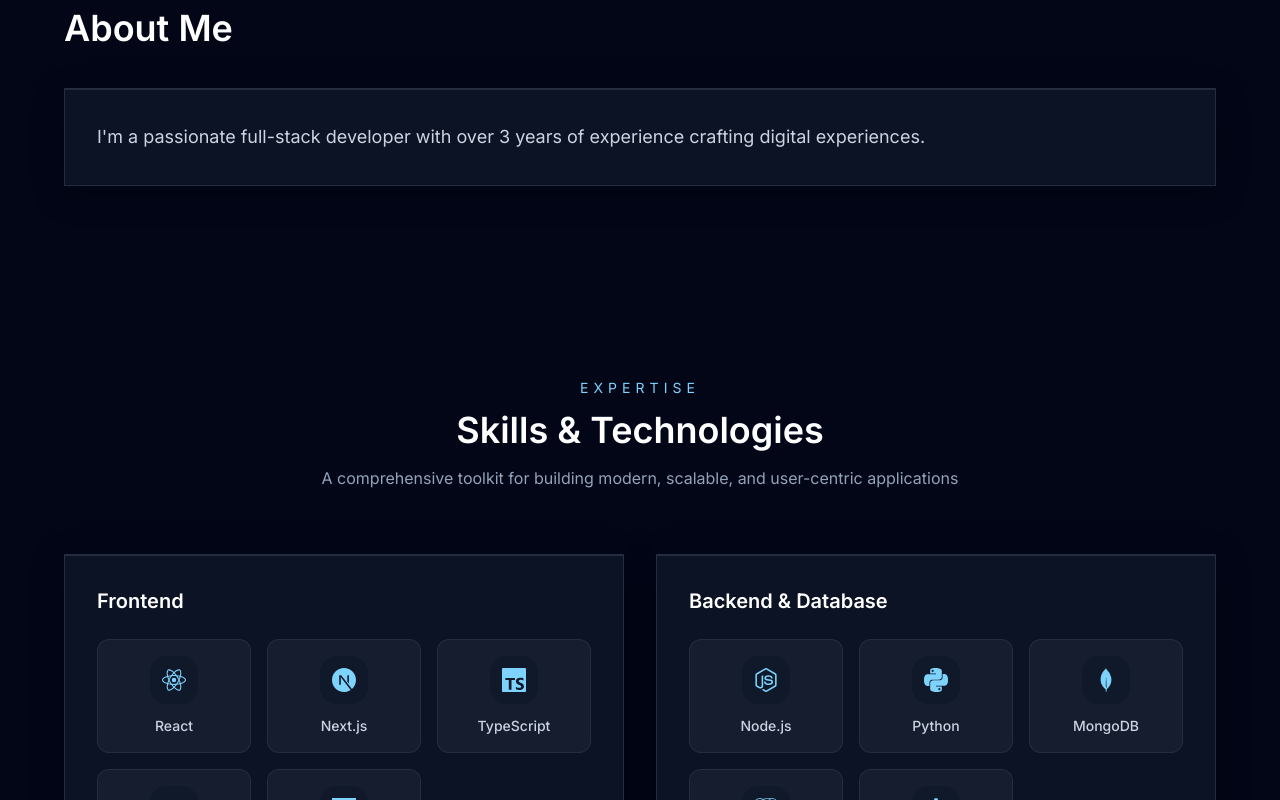
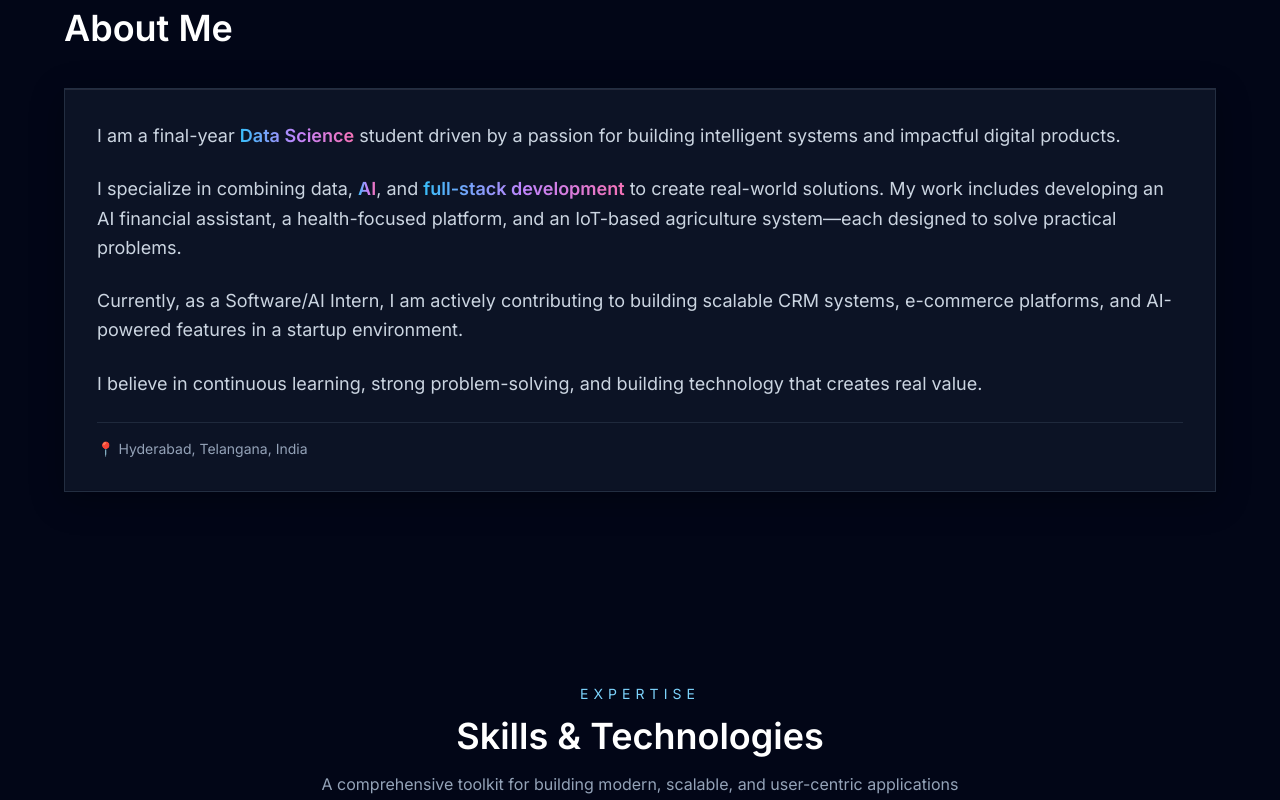
Before and after one commit to Vignesh-P4/vignesh-portfolio, a Next.js app: page / in a window 1280 px wide. Shown: the part 920-1720 px from the top of the page. Built offline with nearby package versions, Linux system fonts and the light colour scheme.

Commit message:
updated the skills section

```diff
--- a/app/page.js
+++ b/app/page.js
@@ -1,5 +1,6 @@
 'use client';
 
+import { motion } from 'framer-motion';
 import Navbar from '@/components/Navbar';
 import SectionHeader from '@/components/SectionHeader';
 import ProjectCard from '@/components/ProjectCard';
@@ -131,9 +132,55 @@ export default function Home() {
           <div className="mx-auto max-w-6xl">
             <SectionHeader title="About Me" subtitle="Who I am" />
             <div className="glass-card p-8">
-              <p className="max-w-4xl leading-8 text-slate-300 text-lg">
-                I'm a passionate full-stack developer with over 3 years of experience crafting digital experiences.
-              </p>
+              <div className="space-y-6">
+                <motion.p
+                  initial={{ opacity: 0, y: 20 }}
+                  whileInView={{ opacity: 1, y: 0 }}
+                  transition={{ duration: 0.6, delay: 0.2 }}
+                  viewport={{ once: true }}
+                  className="text-slate-300 text-lg leading-relaxed"
+                >
+                  I am a final-year <span className="gradient-text font-semibold">Data Science</span> student driven by a passion for building intelligent systems and impactful digital products.
+                </motion.p>
+                <motion.p
+                  initial={{ opacity: 0, y: 20 }}
+                  whileInView={{ opacity: 1, y: 0 }}
+                  transition={{ duration: 0.6, delay: 0.4 }}
+                  viewport={{ once: true }}
+                  className="text-slate-300 text-lg leading-relaxed"
+                >
+                  I specialize in combining data, <span className="gradient-text font-semibold">AI</span>, and <span className="gradient-text font-semibold">full-stack development</span> to create real-world solutions. My work includes developing an AI financial assistant, a health-focused platform, and an IoT-based agriculture system—each designed to solve practical problems.
+                </motion.p>
+                <motion.p
+                  initial={{ opacity: 0, y: 20 }}
+                  whileInView={{ opacity: 1, y: 0 }}
+                  transition={{ duration: 0.6, delay: 0.6 }}
+                  viewport={{ once: true }}
+                  className="text-slate-300 text-lg leading-relaxed"
+                >
+                  Currently, as a Software/AI Intern, I am actively contributing to building scalable CRM systems, e-commerce platforms, and AI-powered features in a startup environment.
+                </motion.p>
+                <motion.p
+                  initial={{ opacity: 0, y: 20 }}
+                  whileInView={{ opacity: 1, y: 0 }}
+                  transition={{ duration: 0.6, delay: 0.8 }}
+                  viewport={{ once: true }}
+                  className="text-slate-300 text-lg leading-relaxed"
+                >
+                  I believe in continuous learning, strong problem-solving, and building technology that creates real value.
+                </motion.p>
+                <motion.div
+                  initial={{ opacity: 0, y: 20 }}
+                  whileInView={{ opacity: 1, y: 0 }}
+                  transition={{ duration: 0.6, delay: 1.0 }}
+                  viewport={{ once: true }}
+                  className="pt-4 border-t border-slate-700/50"
+                >
+                  <p className="text-slate-400 text-sm">
+                    📍 Hyderabad, Telangana, India
+                  </p>
+                </motion.div>
+              </div>
             </div>
           </div>
         </section>
--- a/src/components/Contact.js
+++ b/src/components/Contact.js
@@ -1,37 +1,31 @@
 'use client';
 
-import { FaGithub, FaLinkedin, FaInstagram, FaEnvelope, FaTwitter } from 'react-icons/fa';
+import { FaGithub, FaLinkedin, FaInstagram, FaEnvelope } from 'react-icons/fa';
 import { motion } from 'framer-motion';
 
 const socialLinks = [
   {
     name: 'GitHub',
     icon: FaGithub,
-    url: 'https://github.com/vignesh',
+    url: 'https://github.com/Vignesh-P4',
     color: 'hover:text-gray-300'
   },
   {
     name: 'LinkedIn',
     icon: FaLinkedin,
-    url: 'https://linkedin.com/in/vignesh',
+    url: 'https://www.linkedin.com/in/vigneshpobbathi/',
     color: 'hover:text-blue-400'
   },
   {
     name: 'Instagram',
     icon: FaInstagram,
-    url: 'https://instagram.com/vignesh',
+    url: 'https://www.instagram.com/vignesh_pobbathi_/',
     color: 'hover:text-pink-400'
-  },
-  {
-    name: 'Twitter',
-    icon: FaTwitter,
-    url: 'https://twitter.com/vignesh',
-    color: 'hover:text-blue-300'
   },
   {
     name: 'Email',
     icon: FaEnvelope,
-    url: 'mailto:hello@vignesh.com',
+    url: 'mailto:vigneshpobbathi@gmail.com',
     color: 'hover:text-sky-400'
   }
 ];
@@ -69,7 +63,7 @@ export default function Contact() {
 
             <div className="mt-8 flex flex-col items-center gap-6 sm:flex-row sm:justify-center">
               <a
-                href="mailto:hello@vignesh.com"
+                href="mailto:vigneshpobbathi@gmail.com"
                 className="btn-primary inline-flex items-center justify-center rounded-full px-8 py-4 text-sm font-semibold text-white transition-all duration-300 hover:scale-105 hover:shadow-glow"
               >
                 <FaEnvelope className="mr-2 text-lg" />
```
